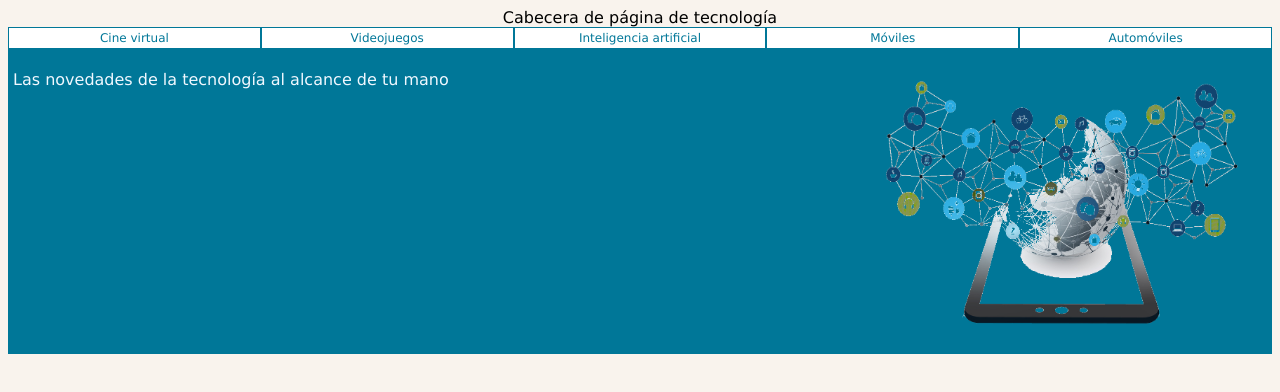
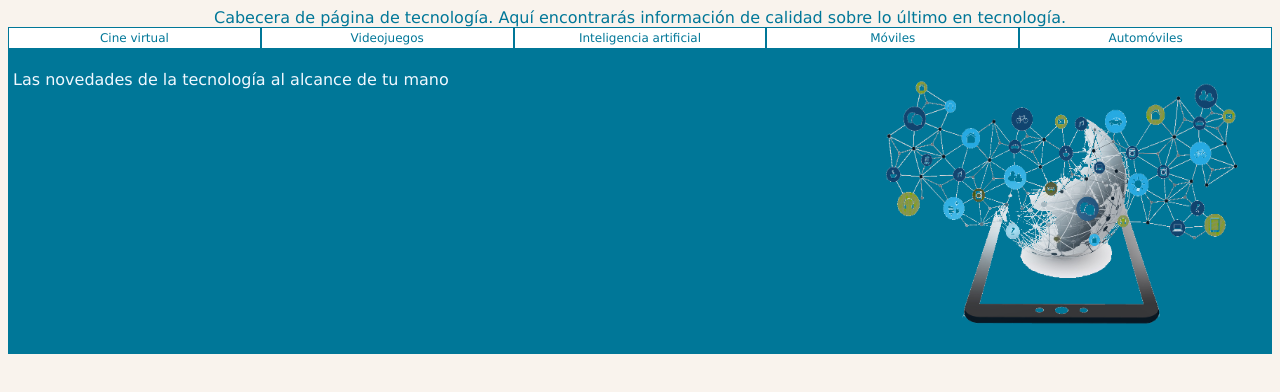
Before and after one commit to Caloeitor/blogtecnologia, a plain HTML site: page blogpost.html in a window 1280 px wide. Drawn offline with Linux system fonts and the light colour scheme.

Commit message:
se le agregan palabras a la cabecera

```diff
--- a/blogpost.css
+++ b/blogpost.css
@@ -39,3 +39,9 @@ body {
     color:aliceblue
 
 }
+
+#cabecera {
+    color:rgb(0, 119, 152);
+    font-family: Verdana, Geneva, Tahoma, sans-serif;
+    border-radius: 5px solid gray;
+}
--- a/blogpost.html
+++ b/blogpost.html
@@ -12,7 +12,9 @@
 
         <script src="./blogpost.js"></script>
 
-    <div ide="cabecera">Cabecera de página de tecnología</div>
+    <div id="cabecera">Cabecera de página de tecnología. Aquí
+        encontrarás información de calidad sobre lo último en tecnología.
+    </div>
 
 <section id="bloque-section">
 
```
